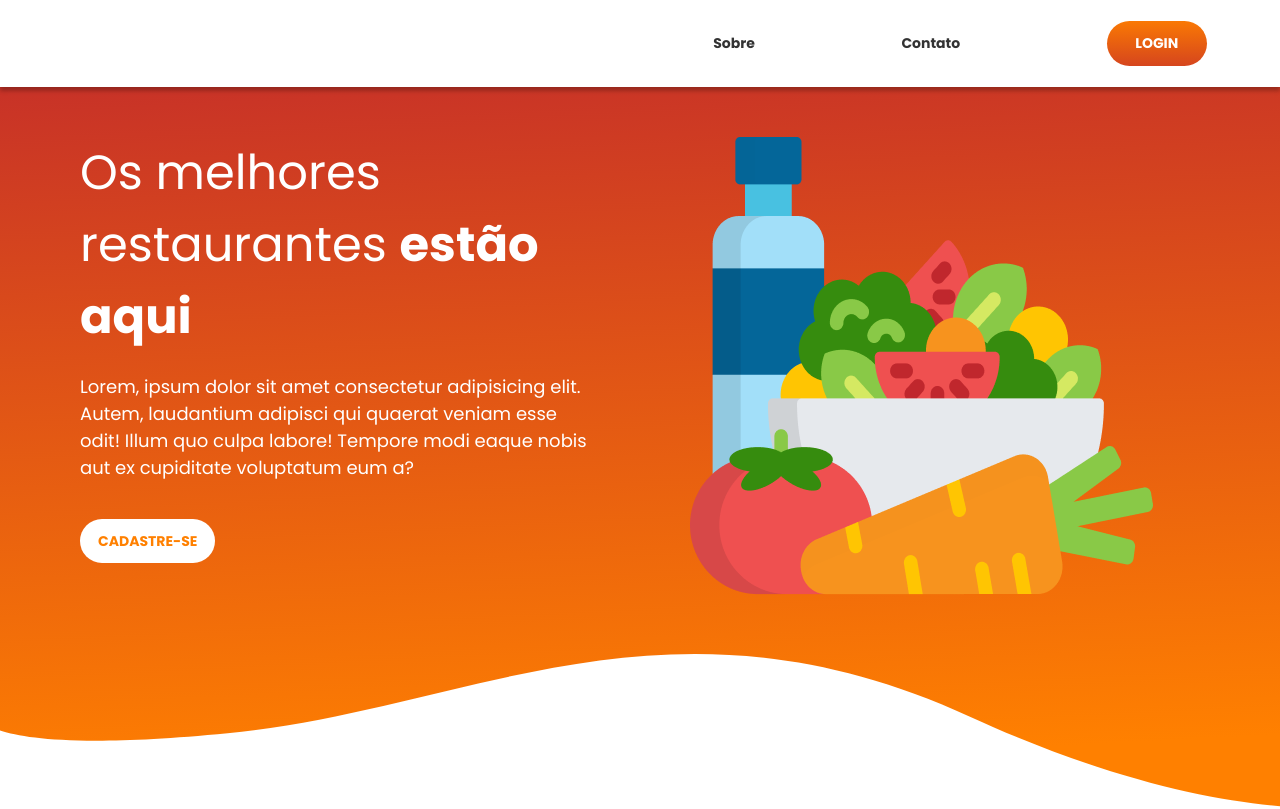
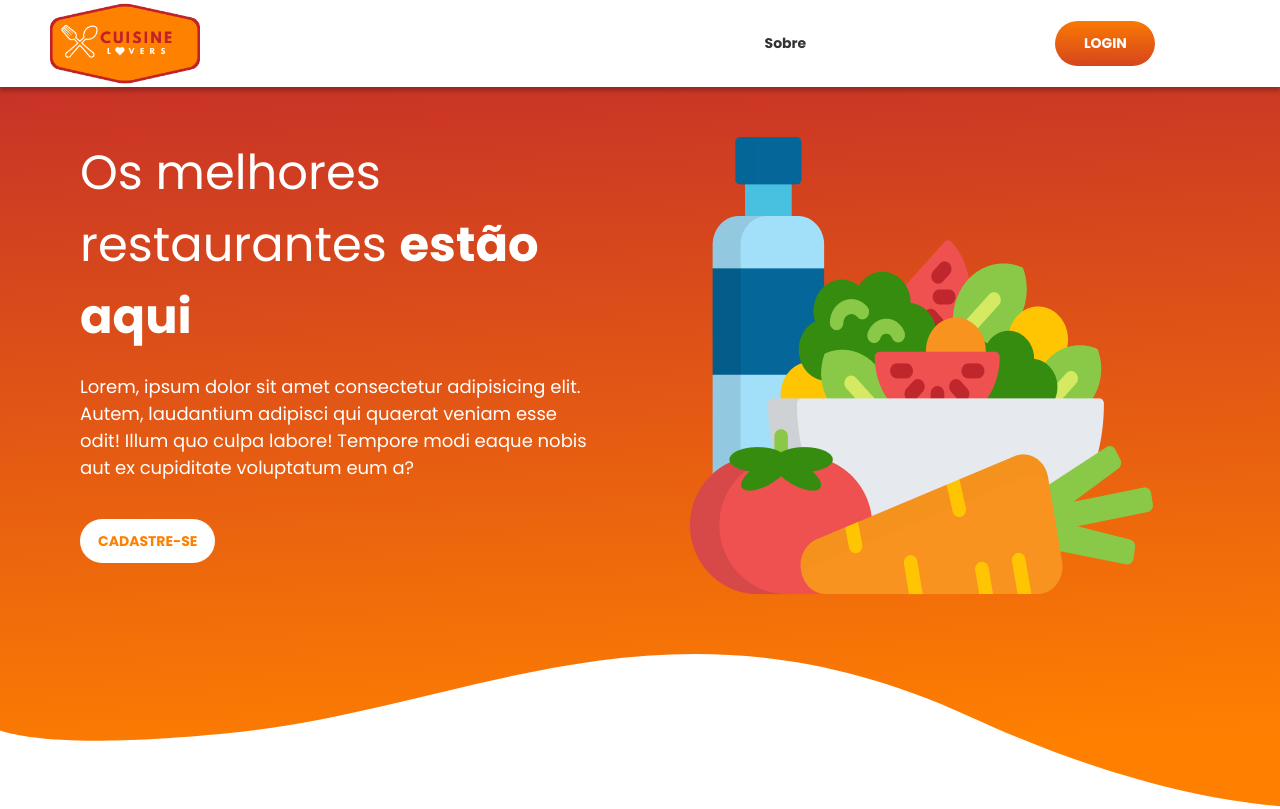
Before and after one commit to arienemaiara/desafio-mega-hack, a Next.js app: page / in a window 1280 px wide. Shown: the top 809 px of the page. Built offline with nearby package versions, Linux system fonts and the light colour scheme.

Commit message:
Inclusão logo

```diff
--- a/pages/components/MenuSite.js
+++ b/pages/components/MenuSite.js
@@ -20,11 +20,12 @@ const MenuSite = ({ open }) => {
     return (
         <Navbar open={open}>
             <div>
-
+                <div className='logo-container'>
+                    <img className='img_logo' src='img/logo.png' />
+                </div>
             </div>
             <ul>
-                <Link href='/dd'><li><a>Sobre</a></li></Link>
-                <Link href='/'><li><a>Contato</a></li></Link>
+                <Link href='/'><li><a>Sobre</a></li></Link>
                 <Link href='/'><li><GradientButton>Login</GradientButton></li></Link>
             </ul>
         </Navbar>
--- a/pages/components/Navbar.js
+++ b/pages/components/Navbar.js
@@ -10,6 +10,14 @@ const Navbar = styled.nav`
 
     div {
         flex: 1;
+    }
+
+    .logo-container {
+        width: 150px;
+        height: 100%;
+        display: flex;
+        align-items: center;
+        margin-left: 50px;
     }
 
     ul {
```
Also changed, not shown: public/img/logo.png.
